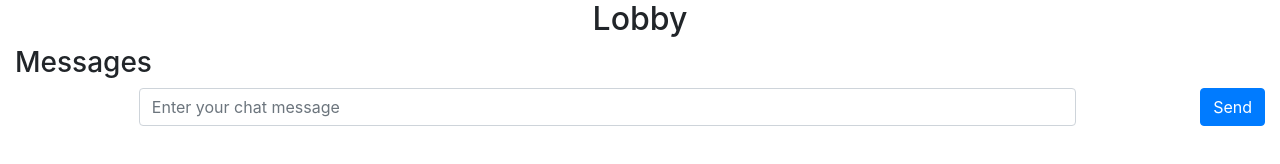
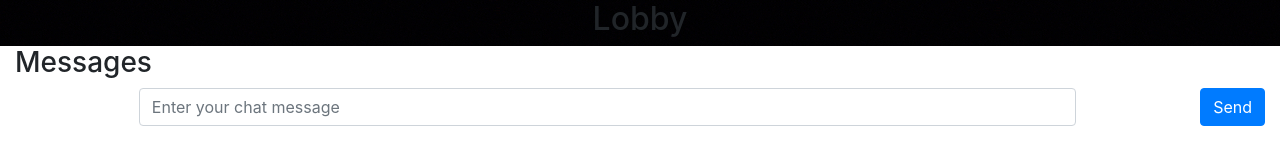
Before and after one commit to Drew-Austin/reversi, a website: page public/lobby.html in a window 1280 px wide. Drawn offline with nearby package versions, Linux system fonts and the light colour scheme; no server answers.

Commit message:
no message

```diff
--- a/public/lobby.html
+++ b/public/lobby.html
@@ -7,7 +7,7 @@
 	<title>Reversi Game Lobby</title>
 	<style>
 	#header-row	{
-		/*background-image:url('assets/images/black.png');*/
+		background-image:url('assets/images/black.png');
 	}
 </style>
 
```
